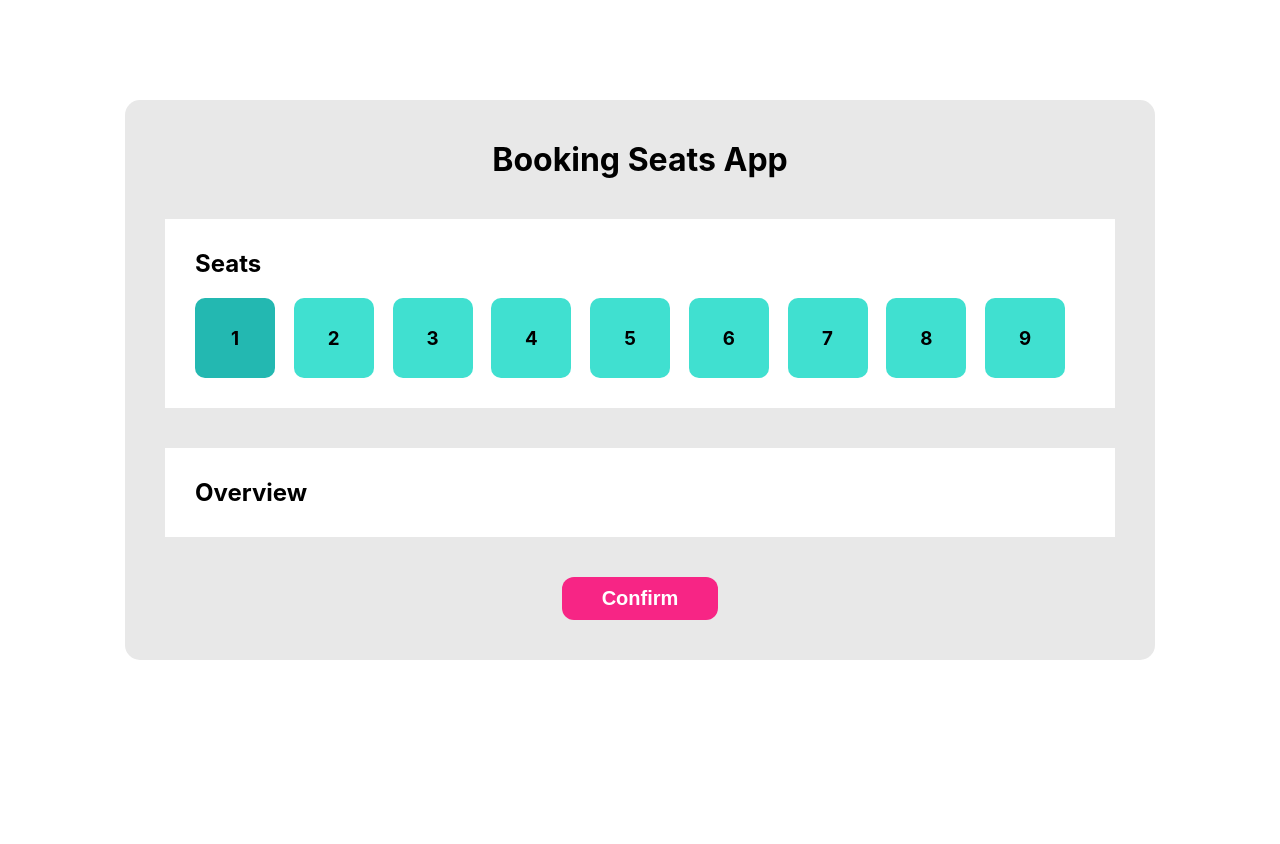
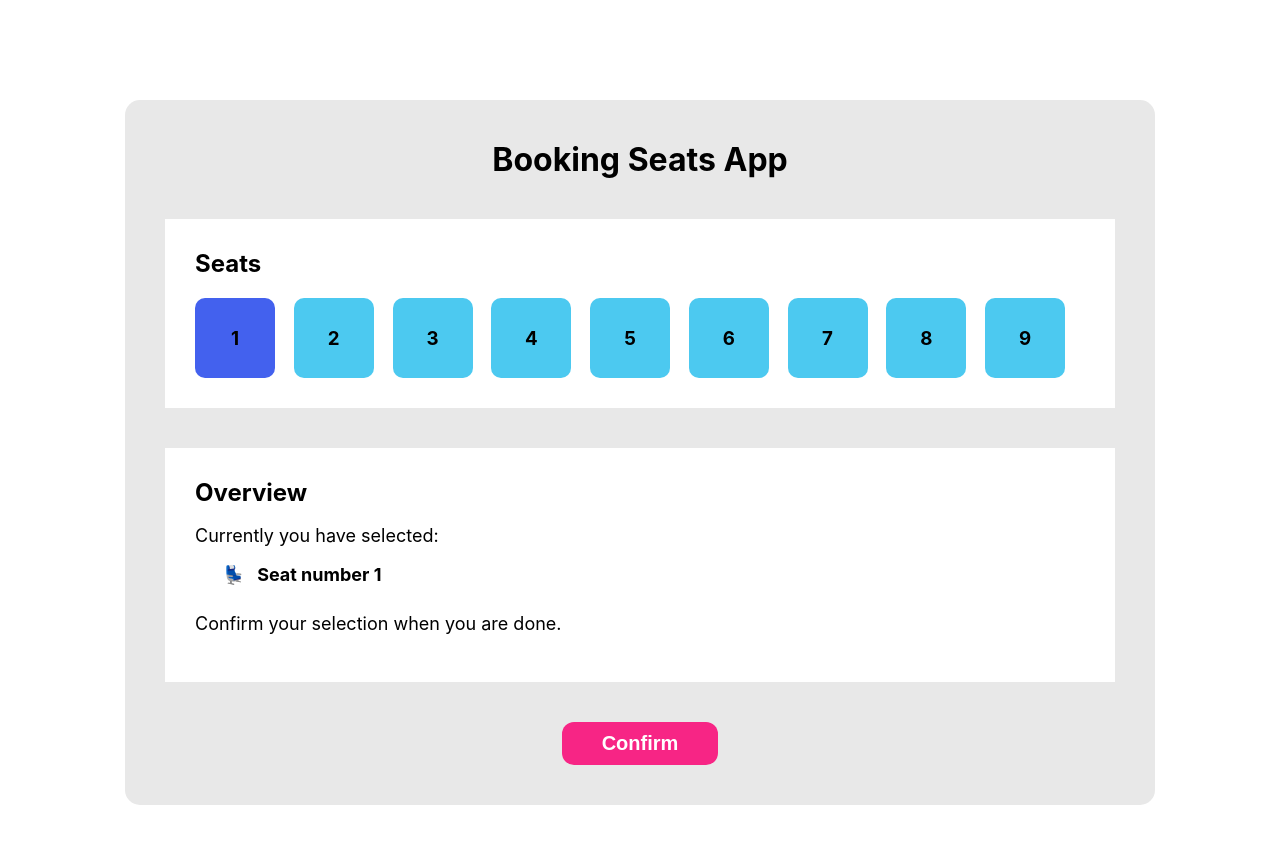
Before and after one commit to celiagomezdev/book-seats-app, a React (Create React App) app: page / in a window 1280 px wide. Both pictures are taken after a click on the element "Seat 1". Shown: the top 844 px of the page. Before the commit the page ends 800 px from the top, so only its background shows below. Built offline with nearby package versions, Linux system fonts and the light colour scheme.

Commit message:
feat: update overview logics

```diff
--- a/src/components/overview.js
+++ b/src/components/overview.js
@@ -1,10 +1,30 @@
+import { useEffect, useState } from "react"
 import "./overview.scss"
 
-export default function Overview() {
+export default function Overview(props) {
+  const seats = props.seats
+  const [areThereSelectedSeats, setThereAreSelectedSeats] = useState(false)
+
+  const selectedSeatsList = seats.map(seat => {
+    const selectedSeat = seat.status === "selected"
+    if (selectedSeat)
+      return <li>Seat number {seat.id}</li>
+  })
+
+  useEffect(() => {
+    const selectedSeats = seats.filter(seat => seat.status === "selected")
+    setThereAreSelectedSeats(selectedSeats.length > 0 ? true : false)
+  }, [seats, areThereSelectedSeats])
+
   return (
     <section id="overview" aria-label="Overview section">
       <h1>Overview</h1>
       <div className="overview-wrapper">
+        <p>{areThereSelectedSeats ? "Currently you have selected:" : "Start selecting your seats!"}</p>
+        <ul>
+          {selectedSeatsList}
+        </ul>
+        <p>Confirm your selection when you are done.</p>
       </div>
     </section>
   )
--- a/src/components/overview.scss
+++ b/src/components/overview.scss
@@ -3,6 +3,24 @@
   padding: 30px;
   background-color: white;
   display: flex;
-  align-items: center;
+  flex-direction: column;
+  align-items: flex-start;
   justify-content: flex-start;
 }
+
+ul, li { list-style-type: none; }
+
+ul {
+  padding-left: 50px;
+}
+
+li {
+  padding: 0 0 10px 40px;
+  font-weight: bold;
+  list-style-type: '💺';
+  padding-inline-start: 1ch;
+}
+
+p, ul {
+  font-size: large;
+}
--- a/src/components/seat.scss
+++ b/src/components/seat.scss
@@ -2,7 +2,7 @@
   cursor: pointer;
   height: 80px;
   width: 80px;
-  background-color: turquoise;
+  background-color: #4CC9F0;
   border: transparent;
   border-radius: 10px;
   display: flex;
@@ -11,9 +11,9 @@
 }
 
 .seat:hover {
-  background-color: #23b8b1;
+  background-color: #4361EE;
 }
 
 .seat.selected {
-  background-color: #23b8b1;
+  background-color: #4361EE;
 }
```
